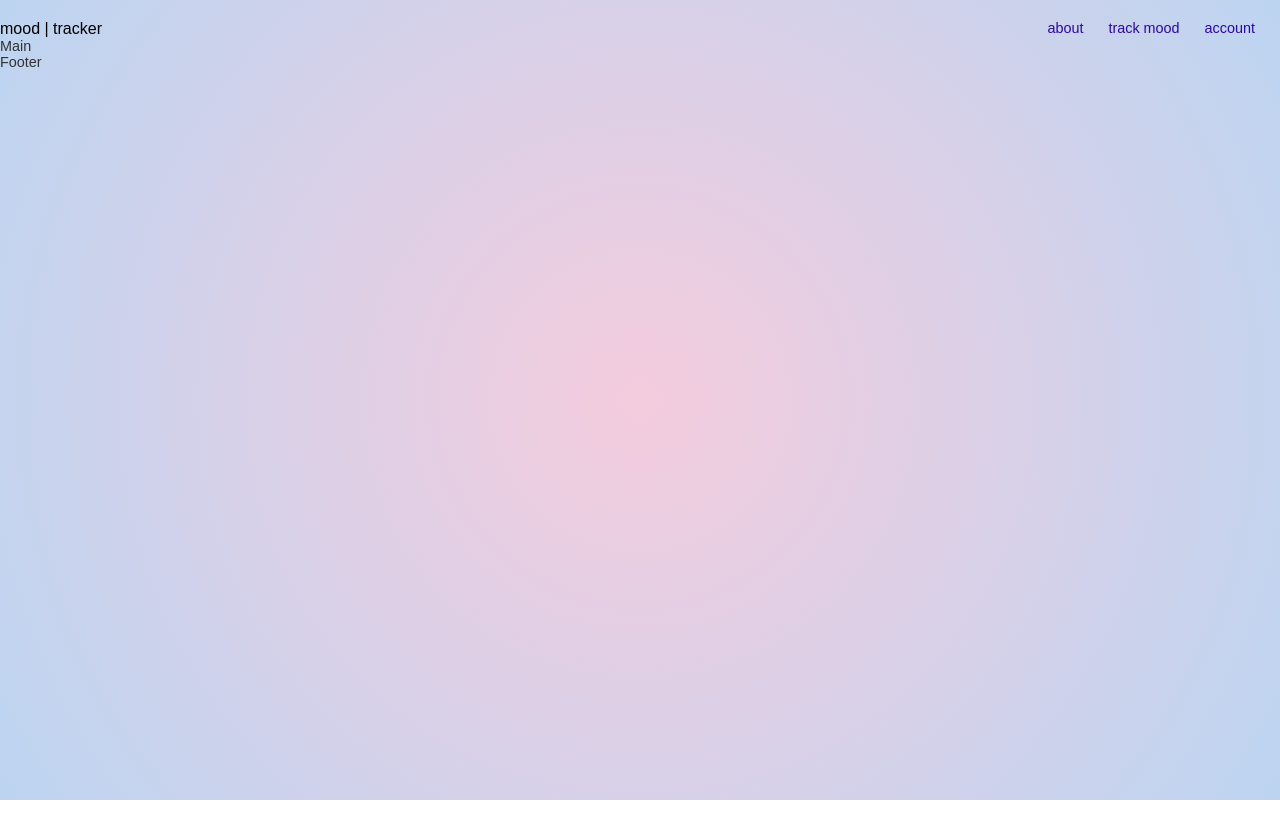
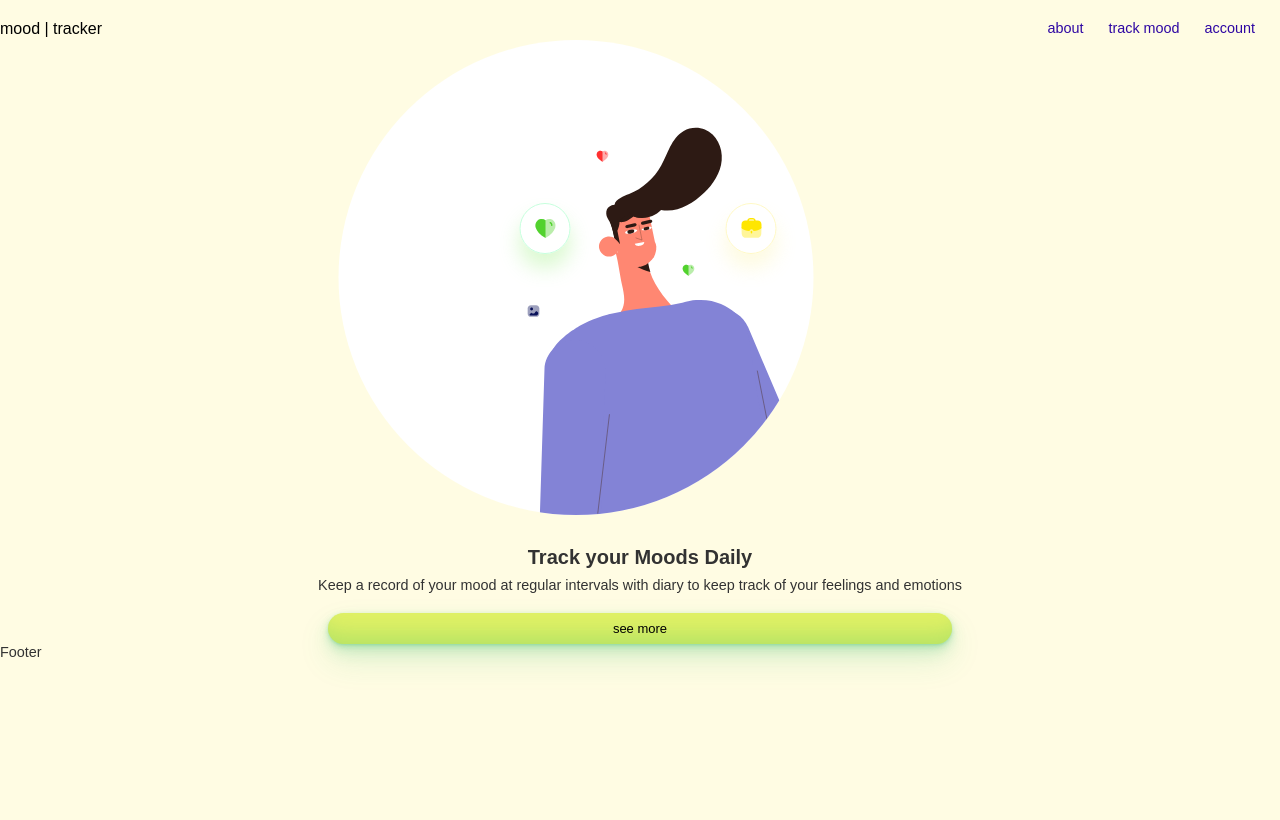
Before and after one commit to marimanger/mood-tracker, a React (Create React App) app: page / in a window 1280 px wide. Built offline with nearby package versions, Linux system fonts and the light colour scheme.

Commit message:
added page

```diff
--- a/src/App.scss
+++ b/src/App.scss
@@ -2,7 +2,6 @@
 @use "./styles/fonts" as *;
 @use "./styles/breakpoints" as *;
 @use "./styles/mixins" as *;
-
 
 *,
 *::before,
@@ -14,7 +13,6 @@
 
 html {
   height: 100%;
-
 }
 
 body {
@@ -24,24 +22,24 @@ html {
   font-weight: 400;
   font-size: 0.9rem;
   color: $brainflix-black;
-      background: rgb(238,174,202);
-      background: radial-gradient(circle, rgba(238,174,202,0.6307116596638656) 0%, rgba(148,187,233,0.6223082983193278) 100%);
+  background: #fffce3;
+  height: 100%;
 }
 
 a {
   text-decoration: none;
   color: black;
-
 }
 
 ul {
   list-style: none;
   padding: 0;
   margin: 0;
-
 }
 
-  h1, h2, h3, h4 {
+h1,
+h2,
+h3,
+h4 {
   font-style: normal;
-
 }
--- /dev/null
+++ b/src/components/hero/Hero.js
@@ -0,0 +1,19 @@
+import "../hero/hero.scss";
+
+function Hero() {
+  return (
+    <div className="hero__container">
+      <div className="img__hero"></div>
+      <section className="hero__wrapper">
+        <h1 className="hero__subtitle">Track your Moods Daily</h1>
+        <p className="hero__subtile">
+          Keep a record of your mood at regular intervals with diary to keep
+          track of your feelings and emotions
+        </p>
+        <button className="button__hero">see more</button>
+      </section>
+    </div>
+  );
+}
+
+export default Hero;
--- /dev/null
+++ b/src/components/hero/hero.scss
@@ -0,0 +1,71 @@
+@use "../../styles/variables" as *;
+@use "../../styles/fonts" as *;
+@use "../../styles/breakpoints" as *;
+@use "../../styles/mixins" as *;
+
+.hero__container {
+  display: flex;
+  flex-direction: column;
+}
+
+.img__hero {
+  background: url("../../assets/images/hero_img.svg");
+  width: 100%;
+  height: 500px;
+  background-repeat: no-repeat;
+  background-size: 100% 475px;
+  background-position: -36% 7%;
+  display: flex;
+  position: relative;
+  overflow: hidden;
+}
+
+.hero__wrapper {
+  @include wrapper-mobile;
+  display: flex;
+  flex-direction: column;
+  align-items: center;
+}
+.hero__subtitle {
+  text-align: center;
+  font-weight: 600;
+  /* text-transform: uppercase; */
+  font-size: 20px;
+  margin: 8px 0px;
+}
+
+.hero__subtile {
+  text-align: center;
+}
+
+.button__hero {
+  padding: 8px 20px;
+  width: 50%;
+  font-size: 13px;
+  text-decoration: none;
+  margin-top: 20px;
+  background-color: #def065;
+  border-radius: 100px;
+  box-shadow: rgba(44, 187, 99, 0.2) 0 -25px 18px -14px inset,
+    rgba(44, 187, 99, 0.15) 0 1px 2px, rgba(44, 187, 99, 0.15) 0 2px 4px,
+    rgba(44, 187, 99, 0.15) 0 4px 8px, rgba(44, 187, 99, 0.15) 0 8px 16px,
+    rgba(44, 187, 99, 0.15) 0 16px 32px;
+  color: rgb(0, 0, 0);
+  cursor: pointer;
+  display: inline-block;
+  text-align: center;
+
+  transition: all 250ms;
+  border: 0;
+  user-select: none;
+  -webkit-user-select: none;
+  touch-action: manipulation;
+
+  &:hover {
+    box-shadow: rgba(44, 187, 99, 0.35) 0 -25px 18px -14px inset,
+      rgba(44, 187, 99, 0.25) 0 1px 2px, rgba(44, 187, 99, 0.25) 0 2px 4px,
+      rgba(44, 187, 99, 0.25) 0 4px 8px, rgba(44, 187, 99, 0.25) 0 8px 16px,
+      rgba(44, 187, 99, 0.25) 0 16px 32px;
+    transform: scale(1.05) rotate(0deg);
+  }
+}
--- a/src/components/main/Main.js
+++ b/src/components/main/Main.js
@@ -1,8 +1,12 @@
 import "../header/header.scss";
-
+import Hero from "../hero/Hero";
 
 function Main() {
-    return <div>Main</div>;
-  }
+  return (
+    <div>
+      <Hero></Hero>
+    </div>
+  );
+}
 
-  export default Main;
+export default Main;
--- a/src/components/showdata/ShowData.js
+++ b/src/components/showdata/ShowData.js
@@ -1,5 +1,4 @@
 function ShowData({
-  toggleModal,
   handleSubmit,
   formValue,
   handleMoodNotesChange,
@@ -9,6 +8,7 @@ function ShowData({
   moodvalue,
   radio,
   handleCloseModal,
+  currectMood,
 }) {
   return (
     <div className="modal">
@@ -19,31 +19,28 @@ function ShowData({
         <form onSubmit={handleSubmit} className="form">
           <div>
             <input
-              //   className="happy"
               type="radio"
               name="mood"
               value="happy"
               onChange={moodValueChange}
-              defaultChecked={moodvalue}
+              defaultChecked={currectMood === "happy"}
               checked={radio}
             />{" "}
             Happy{" "}
             <input
-              //   className="sad"
               type="radio"
               name="mood"
               value="sad"
               onChange={moodValueChange}
-              checked={formValue.mood === "sad"}
+              checked={currectMood === "sad"}
             />{" "}
             Sad{" "}
             <input
-              //   className="frustrated"
               type="radio"
               name="mood"
               value="frustrated"
               onChange={moodValueChange}
-              checked={formValue.mood === "frustrated"}
+              checked={currectMood === "frustrated"}
             />{" "}
             Frustrated{" "}
             <input
@@ -51,15 +48,15 @@ function ShowData({
               name="mood"
               value="tired"
               onChange={moodValueChange}
-              checked={formValue.mood === "tired"}
+              checked={currectMood === "tired"}
             />{" "}
             Tired{" "}
             <input
               type="radio"
               name="mood"
               value="drained"
-              onChangeCapture={moodValueChange}
-              checked={formValue.mood === "drained"}
+              onChange={moodValueChange}
+              checked={currectMood === "drained"}
             />{" "}
             Drained{" "}
           </div>
```
Also changed, not shown: src/assets/images/hero_img.svg (added). Lines whose indentation alone changed are shown as unchanged.
